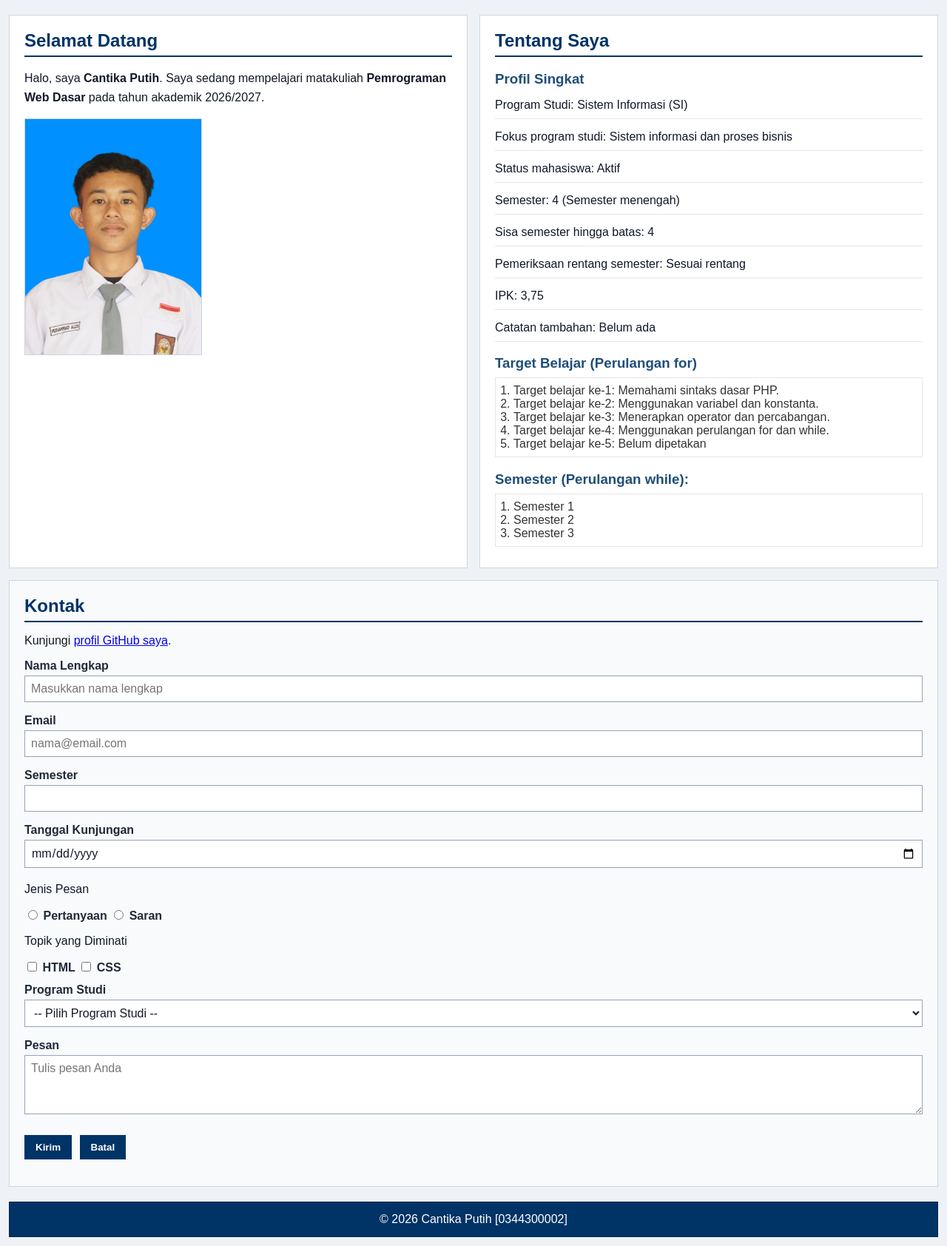
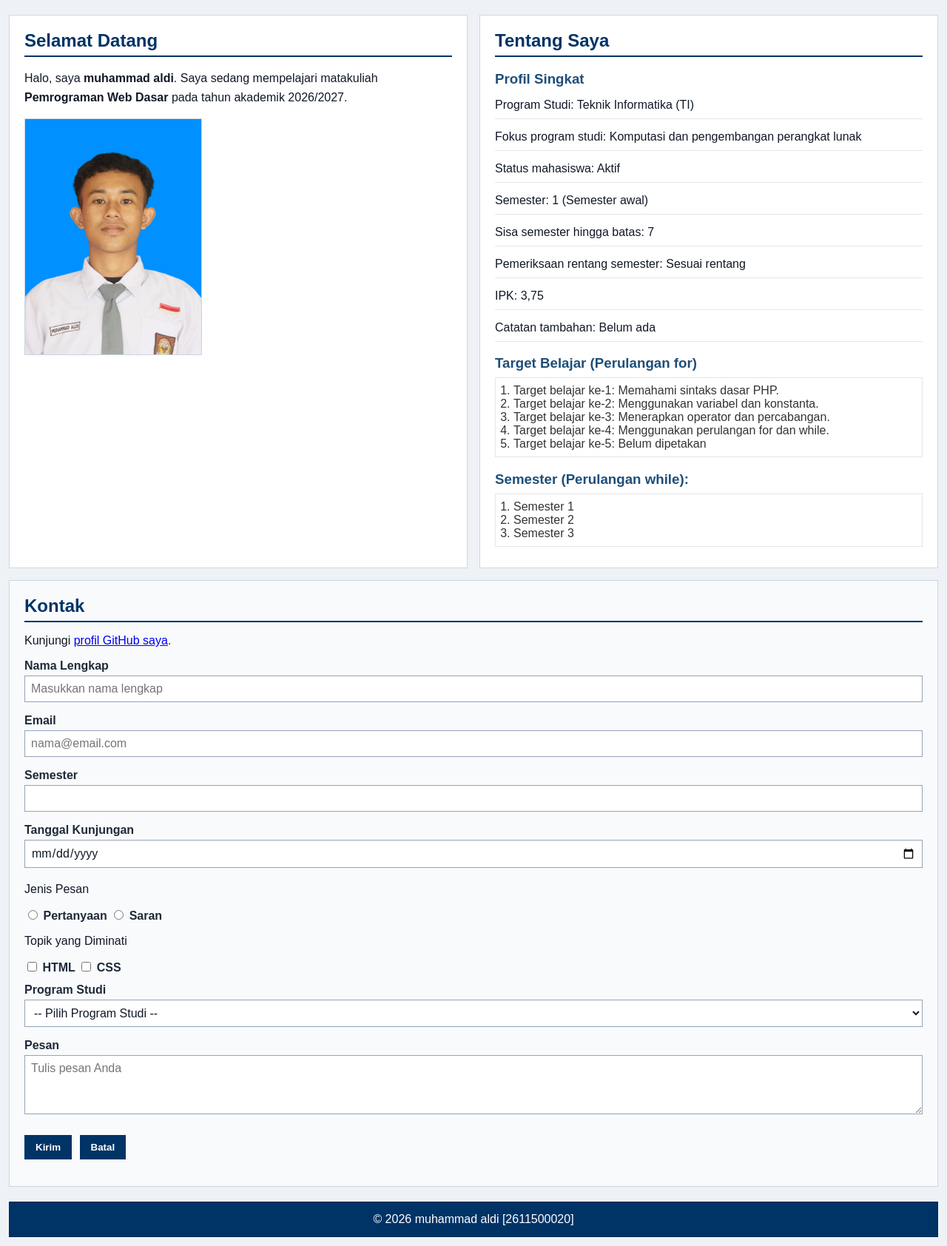
Before and after one commit to 2611500020-dion/2611500020-PWD-ti1j-2627, a PHP site: page /pertemuan-06/index.php in a window 1280 px wide. Shown: the part 120-1804 px from the top of the page at 74% size. Run offline with PHP 8.4, Linux system fonts and the light colour scheme.

Commit message:
mengubah nama di p6

```diff
--- a/pertemuan-06/index.php
+++ b/pertemuan-06/index.php
@@ -1,11 +1,11 @@
 <?php
 // P6: PHP dasar dan pemrograman sisi peladen
 // Bagian 1: Variabel dan konstanta
-$nim = "0344300002";
-$namaMahasiswa = "Cantika Putih";
-$programStudi = "SI";
+$nim = "2611500020";
+$namaMahasiswa = "muhammad aldi";
+$programStudi = "TI";
 $tahunAkademik = "2026/2027";
-$semester = 4;
+$semester = 1;
 $ipk = 3.75;
 $statusAktif = true;
 $catatanTambahan = null;
```
